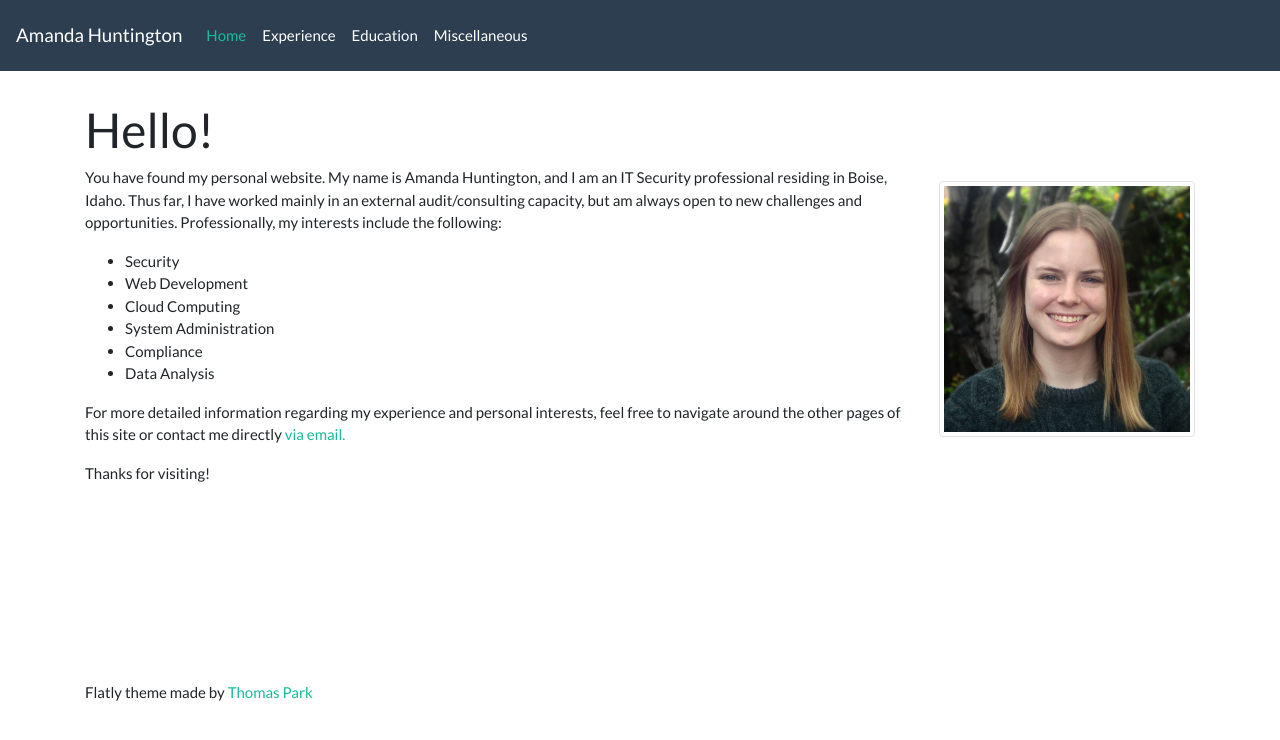
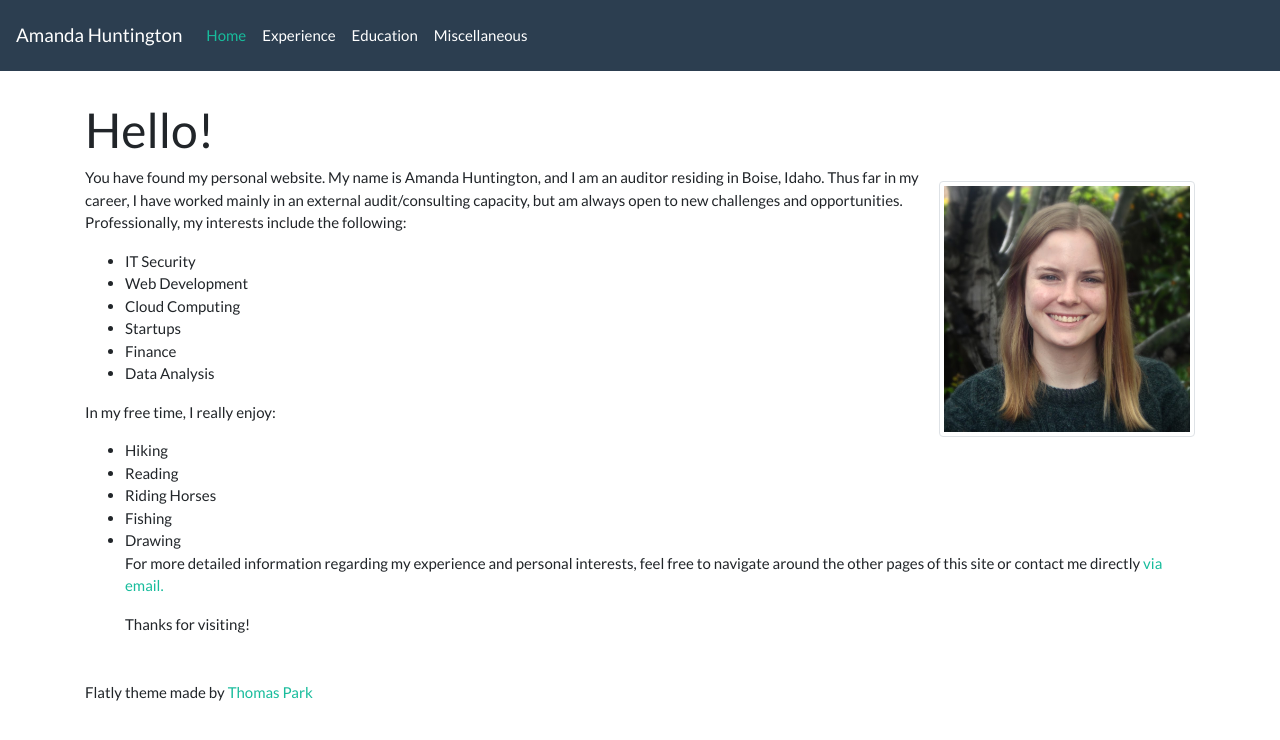
Before and after one commit to anhuntington/anhuntington.github.io, a Jekyll site: the page built from index.html, in a window 1280 px wide. Shown: the top 740 px of the page. Built offline with Jekyll 4.4.1, drawn with Linux system fonts in a browser that asks for light colours.

Commit message:
Update index.html

```diff
--- a/index.html
+++ b/index.html
@@ -10,16 +10,26 @@ order: 1
 <div style="min-height: 500px">
   <img class="img-thumbnail me" src="assets/portrait.jpg"/>
   <p>
-    You have found my personal website. My name is Amanda Huntington, and I am an IT Security professional residing in Boise, Idaho. Thus far, I have worked mainly in an external audit/consulting capacity, but am always open to new challenges and opportunities. Professionally, my interests include the following:
+    You have found my personal website. My name is Amanda Huntington, and I am an auditor residing in Boise, Idaho. Thus far in my career, I have worked mainly in an external audit/consulting capacity, but am always open to new challenges and opportunities. Professionally, my interests include the following:
   </p>
   <ul>
-    <li >Security</li>
+    <li >IT Security</li>
     <li >Web Development</li>
     <li >Cloud Computing</li>
-    <li >System Administration</li>
-    <li >Compliance</li>
+    <li >Startups</li>
+    <li >Finance</li>
     <li >Data Analysis</li>
   </ul>
+  <p>
+    In my free time, I really enjoy:
+  </p>
+  <ul>
+    <li >Hiking</li>
+    <li >Reading</li>
+    <li >Riding Horses</li>
+    <li >Fishing</li>
+    <li >Drawing</li>
+
   <p>
     For more detailed information regarding my experience and personal interests, feel free to navigate around the other pages of this site or contact me directly <a href="mailto:amanda.n.huntington@gmail.com">via email.</a>
   </p>
```
